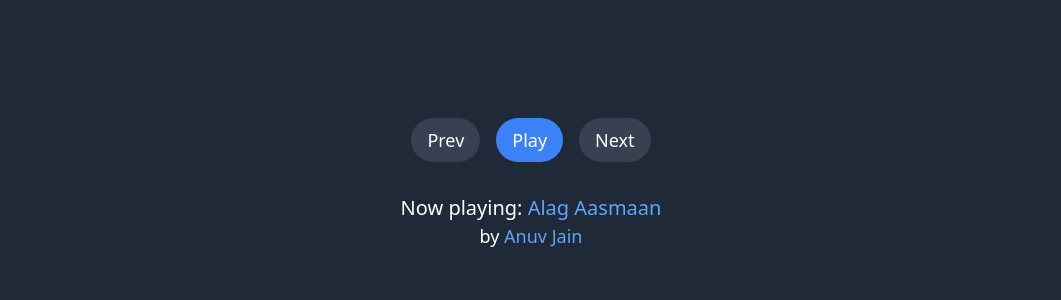
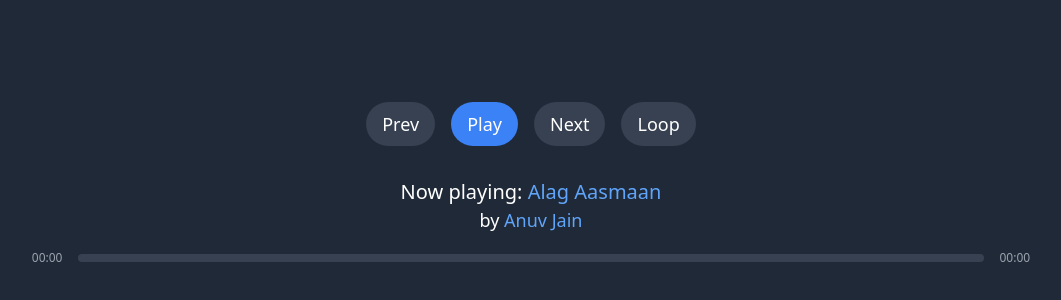
Before and after one commit to Siddharth-Dagar-25/Geet-Music-Player, a React (Create React App) app: page /track in a window 1280 px wide. Shown: the part 216-516 px from the top of the page, without its empty margins (109-1170 px from the left). Built offline with nearby package versions, Linux system fonts and the light colour scheme.

Commit message:
loop button, progress bar, songtime added

```diff
--- a/src/components/Track.js
+++ b/src/components/Track.js
@@ -1,36 +1,55 @@
 import React, { useState, useRef, useEffect } from 'react';
-import { songsData } from '../constants/data.js';
+import { songsData } from '../constants/data.js'
 
 const Track = () => {
   const [currentSongIndex, setCurrentSongIndex] = useState(0);
   const [isPlaying, setIsPlaying] = useState(false);
+  const [isLooping, setIsLooping] = useState(false); // State to manage loop status
+  const [currentTime, setCurrentTime] = useState(0);
+  const [duration, setDuration] = useState(0);
   const audioRef = useRef(null);
+  const progressBarRef = useRef(null);
 
-  // Initialize or update the audioRef.current with the current song
   useEffect(() => {
     if (audioRef.current) {
       audioRef.current.pause();
     }
     audioRef.current = new Audio(songsData[currentSongIndex].song_url);
+    audioRef.current.loop = isLooping; // Set the loop property based on isLooping state
 
-    // Automatically play the new song if isPlaying is true
+    const setAudioData = () => {
+      setDuration(audioRef.current.duration);
+      setCurrentTime(audioRef.current.currentTime);
+    };
+
+    const updateProgress = () => {
+      setCurrentTime(audioRef.current.currentTime);
+    };
+
+    const onSongEnd = () => {
+      if (!isLooping) { // Check if looping is not enabled to move to the next song
+        goToNextSong();
+      }
+      // If looping is enabled, the audio element's loop attribute takes care of replaying the current track.
+    };
+
+    audioRef.current.addEventListener('loadeddata', setAudioData);
+    audioRef.current.addEventListener('timeupdate', updateProgress);
+    audioRef.current.addEventListener('ended', onSongEnd); // Listen for when the song ends
+
     if (isPlaying) {
-      audioRef.current.play().catch((e) => console.error('Playback was prevented:', e));
+      audioRef.current.play().catch((e) => console.log('Playback was prevented:', e));
     }
 
-    // Add an event listener to handle automatic playback when the song ends
-    const handleSongEnd = () => {
-      goToNextSong();
+    return () => {
+      if (audioRef.current) {
+        audioRef.current.removeEventListener('loadeddata', setAudioData);
+        audioRef.current.removeEventListener('timeupdate', updateProgress);
+        audioRef.current.removeEventListener('ended', onSongEnd); // Remove event listener on cleanup
+      }
     };
+  }, [currentSongIndex, isPlaying, isLooping]);
 
-    audioRef.current.addEventListener('ended', handleSongEnd);
-
-    return () => {
-      audioRef.current.removeEventListener('ended', handleSongEnd);
-    };
-  }, [currentSongIndex]);
-
-  // Effect to toggle play/pause
   useEffect(() => {
     if (isPlaying) {
       audioRef.current.play().catch((e) => console.error('Playback was prevented:', e));
@@ -55,6 +74,24 @@ const Track = () => {
     setCurrentSongIndex((prevIndex) => (prevIndex > 0 ? prevIndex - 1 : songsData.length - 1));
   };
 
+  // Handler to toggle loop state
+  const toggleLoopHandler = () => {
+    setIsLooping(!isLooping);
+  };
+
+  const changeProgressBar = (e) => {
+    const width = progressBarRef.current.clientWidth;
+    const clickX = e.nativeEvent.offsetX;
+    const duration = audioRef.current.duration;
+    audioRef.current.currentTime = (clickX / width) * duration;
+  };
+
+  const formatTime = (seconds) => {
+    return new Date(seconds * 1000).toISOString().substr(14, 5);
+  };
+
+  const progress = duration ? (currentTime / duration) * 100 : 0;
+
   return (
     <div className="flex flex-col items-center justify-center w-full min-h-screen p-4 bg-gray-800 text-white">
       <div className="flex items-center justify-center space-x-4">
@@ -67,10 +104,20 @@ const Track = () => {
         <button onClick={nextSongHandler} className="px-4 py-2 text-lg bg-gray-700 hover:bg-gray-600 rounded-full">
           Next
         </button>
+        <button onClick={toggleLoopHandler} className={`px-4 py-2 text-lg ${isLooping ? 'bg-green-500' : 'bg-gray-700'} hover:bg-gray-600 rounded-full`}>
+          {isLooping ? 'Looping' : 'Loop'}
+        </button>
       </div>
       <div className="mt-8 text-center">
         <p className="text-xl">Now playing: <span className="text-blue-400">{songsData[currentSongIndex].song_name}</span></p>
-        <p className="text-lg">by <span className="text-blue-400">{Array.isArray(songsData[currentSongIndex].artist_name) ? songsData[currentSongIndex].artist_name.join(", ") : songsData[currentSongIndex].artist_name}</span></p>
+        <p className="text-lg">by <span className="text-blue-400">{songsData[currentSongIndex].artist_name}</span></p>
+      </div>
+      <div className="flex items-center w-4/5 max-w-6xl mt-4">
+        <span className="text-xs text-gray-400">{formatTime(currentTime)}</span>
+        <div className="flex-1 mx-4 bg-gray-700 rounded-full" onClick={changeProgressBar} ref={progressBarRef}>
+          <div className="bg-blue-500 h-2 rounded-full" style={{ width: `${progress}%` }}></div>
+        </div>
+        <span className="text-xs text-gray-400">{formatTime(duration)}</span>
       </div>
     </div>
   );
```
